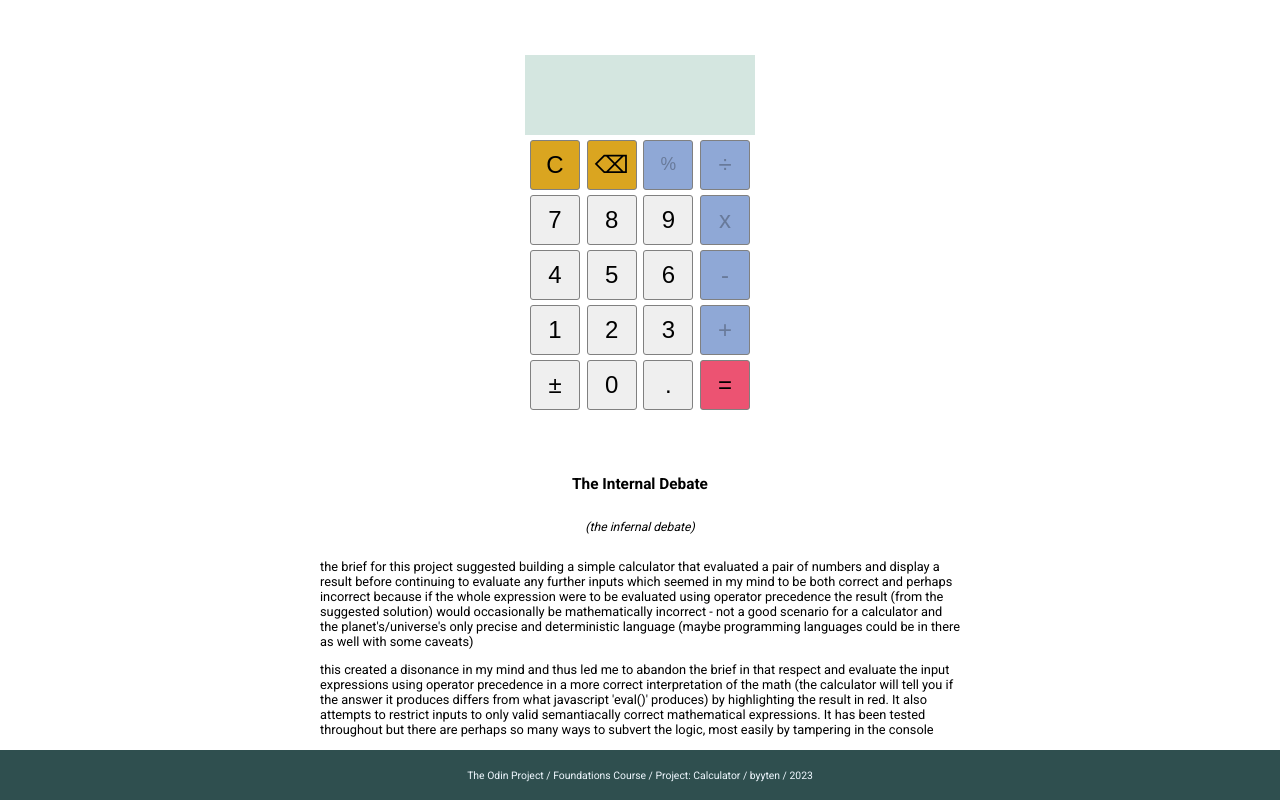
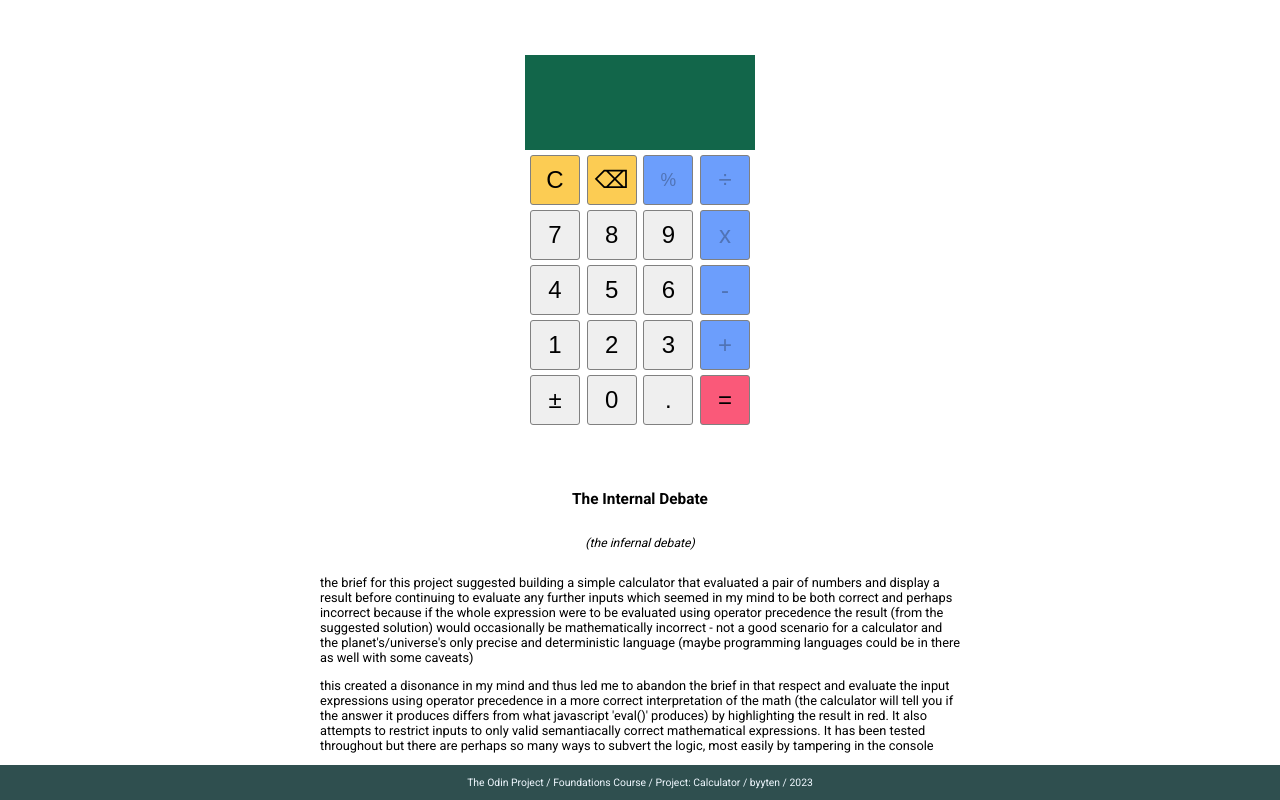
Before and after one commit to byyten/calculator, a website: page index.html in a window 1280 px wide. Drawn offline with Linux system fonts and the light colour scheme.

Commit message:
Refactor, simplify, chase bugs, most complete solution to date

```diff
--- a/index.js
+++ b/index.js
@@ -1,3 +1,7 @@
+/**
+ * Project: Calculator / Foundations course / The Odin Project
+ * byyten / 2023
+ */
     let ui
     // let operations = {
     const op_symbols = {
--- a/styles.css
+++ b/styles.css
@@ -1,3 +1,4 @@
+
 @import url('https://fonts.googleapis.com/css2?family=Roboto:wght@400;700&display=swap');
 
     body {
@@ -6,7 +7,7 @@
         font-family: Roboto, Verdana, Geneva, Tahoma, sans-serif;
         padding: 0;
         margin: 0;
-            height:100vh;
+        height: 100vh;
         font-size: 16px;
     }
 
@@ -80,18 +81,22 @@
         width: 50px;
         font-size: 1.5em;
     }
+
     .key_op._equals {
-            background-color: rgb(236, 83, 114);
+        background-color: rgb(250, 89, 121);
     }
+
     .key_fn._modulo {
         font-size: 1.1em;
     }
+
     .key_fn {
-            background-color: rgb(143, 168, 214);
+        background-color: rgb(108, 158, 252);
     }
+
     .key_op._clear,
     .key_op._backspace {
-            background-color: goldenrod;
+        background-color: rgb(252, 204, 83);
     }
 
     ._display {
@@ -99,11 +104,13 @@
         flex-direction: column;
         flex: 1 1 auto;
         width: 220px;
-            min-height: 65px;
+        height: 85px;
+        max-height: 120px;
         margin: 5px;
         padding: 5px;
         font-size: 16px;
-            background-color: rgb(212, 230, 224);
+        background-color: rgb(18, 102, 74);
+        color: aliceblue;
     }
 
     ._display_expression {
@@ -117,7 +124,8 @@
         display: flex;
         justify-content: flex-end;
         font-size: 1.2em;
-            padding: 5px
+        padding: 5px;
+        font-weight: 700;
     }
 
     .calculator {
@@ -125,6 +133,5 @@
         display: flex;
         flex-direction: column;
         flex: 1 1 0;
-            /* justify-content: center; */
         align-items: center;
     }
```
Lines whose indentation alone changed are shown as unchanged.
